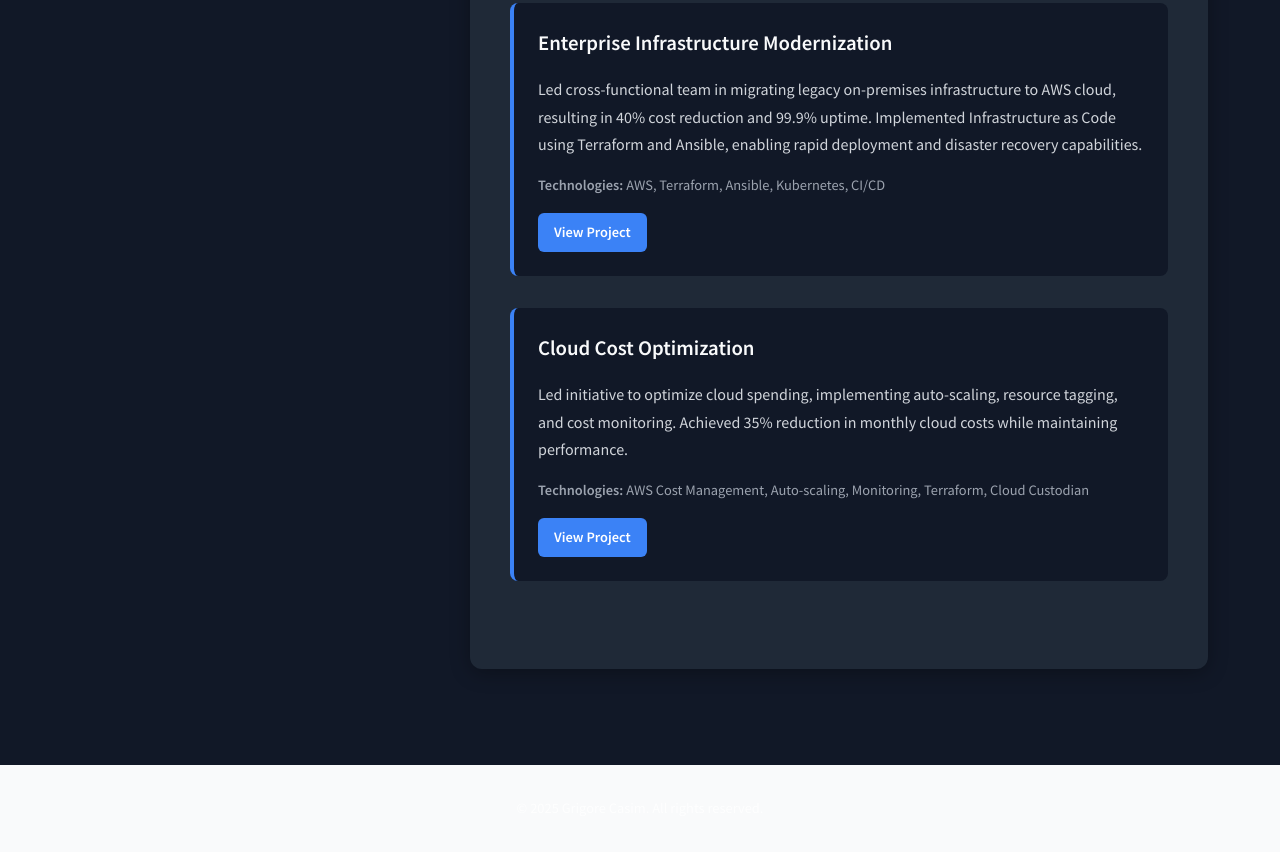
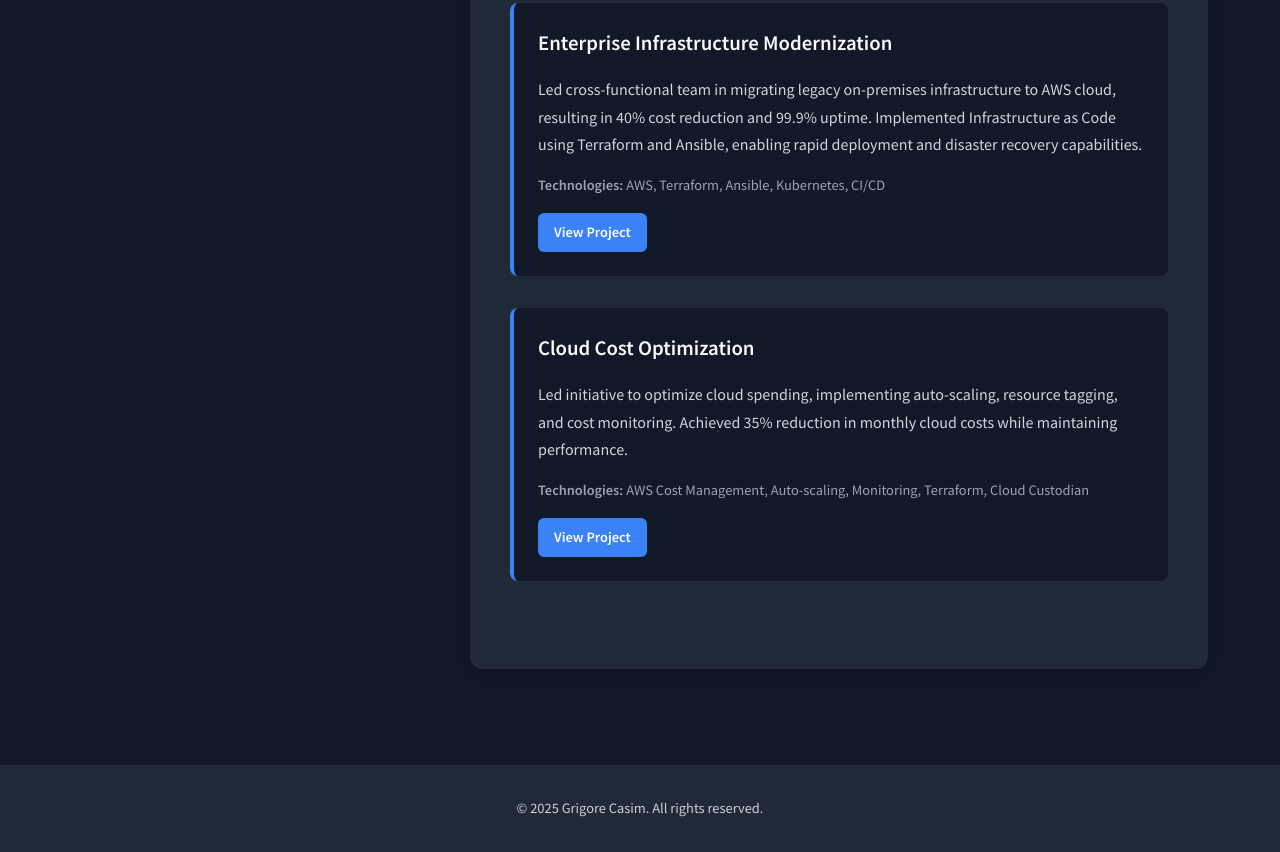
Before and after one commit to gricas/gricas.github.io, a plain HTML site: page index.html in a window 1280 px wide. Shown: the part 3315-4167 px from the top of the page. Drawn offline with nearby package versions, Linux system fonts and the light colour scheme.

Commit message:
update footer

```diff
--- a/resume.css
+++ b/resume.css
@@ -385,8 +385,8 @@ body {
 
 /* Footer */
 #footer {
-  background: var(--text-color);
-  color: white;
+  background: var(--surface-color);
+  color: var(--text-color);
   text-align: center;
   padding: 2rem;
   margin-top: 3rem;
```
